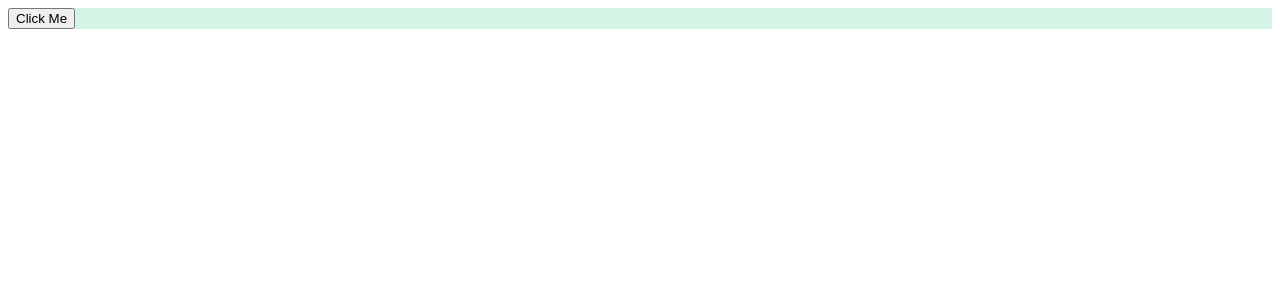
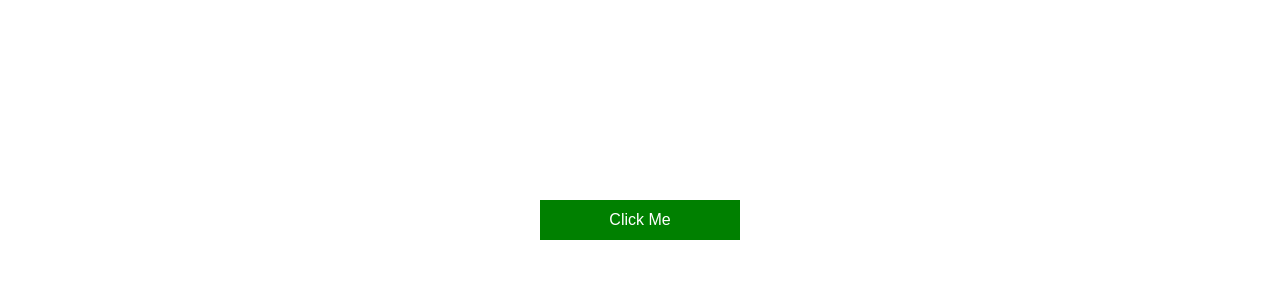
Before and after one commit to WePickOrganization/WePick, a React app in the folder react-frontend/: page / in a window 1280 px wide. Shown: the top 300 px of the page. Built offline with nearby package versions, Linux system fonts and the light colour scheme; the HTML template or start-up script is replaced by a standard one.

Commit message:
added css for button

```diff
--- a/react-frontend/src/app.css
+++ b/react-frontend/src/app.css
@@ -1,3 +1,12 @@
-div {
-    background-color: #d5f4e6;
-  }
+.button__container {
+  margin-top: 200px;
+  text-align: center;
+}
+.button {
+  background-color:green;
+  border: none;
+  color: white;
+  font-size: 16px;
+  height: 40px;
+  width: 200px;
+}
```
